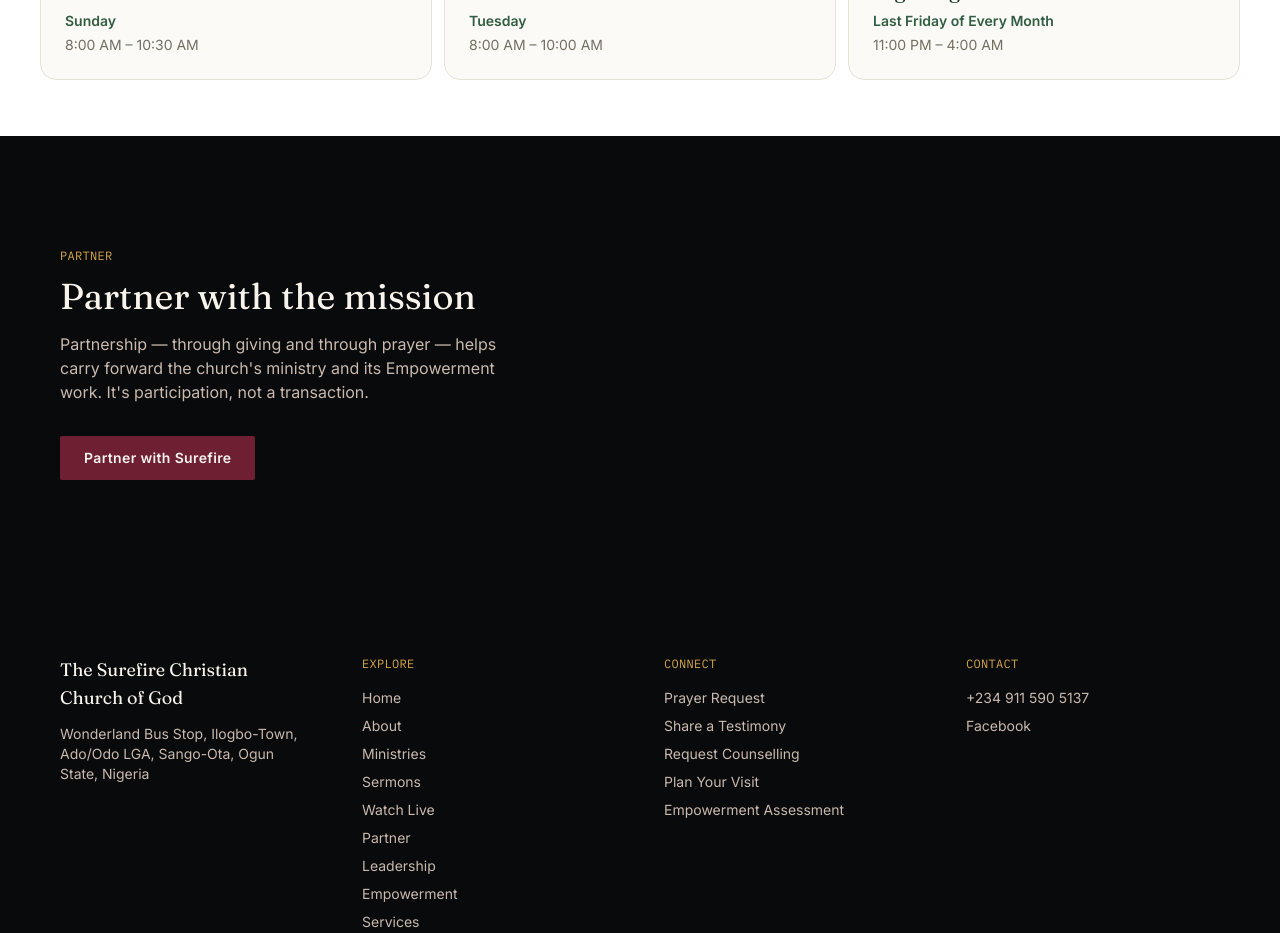
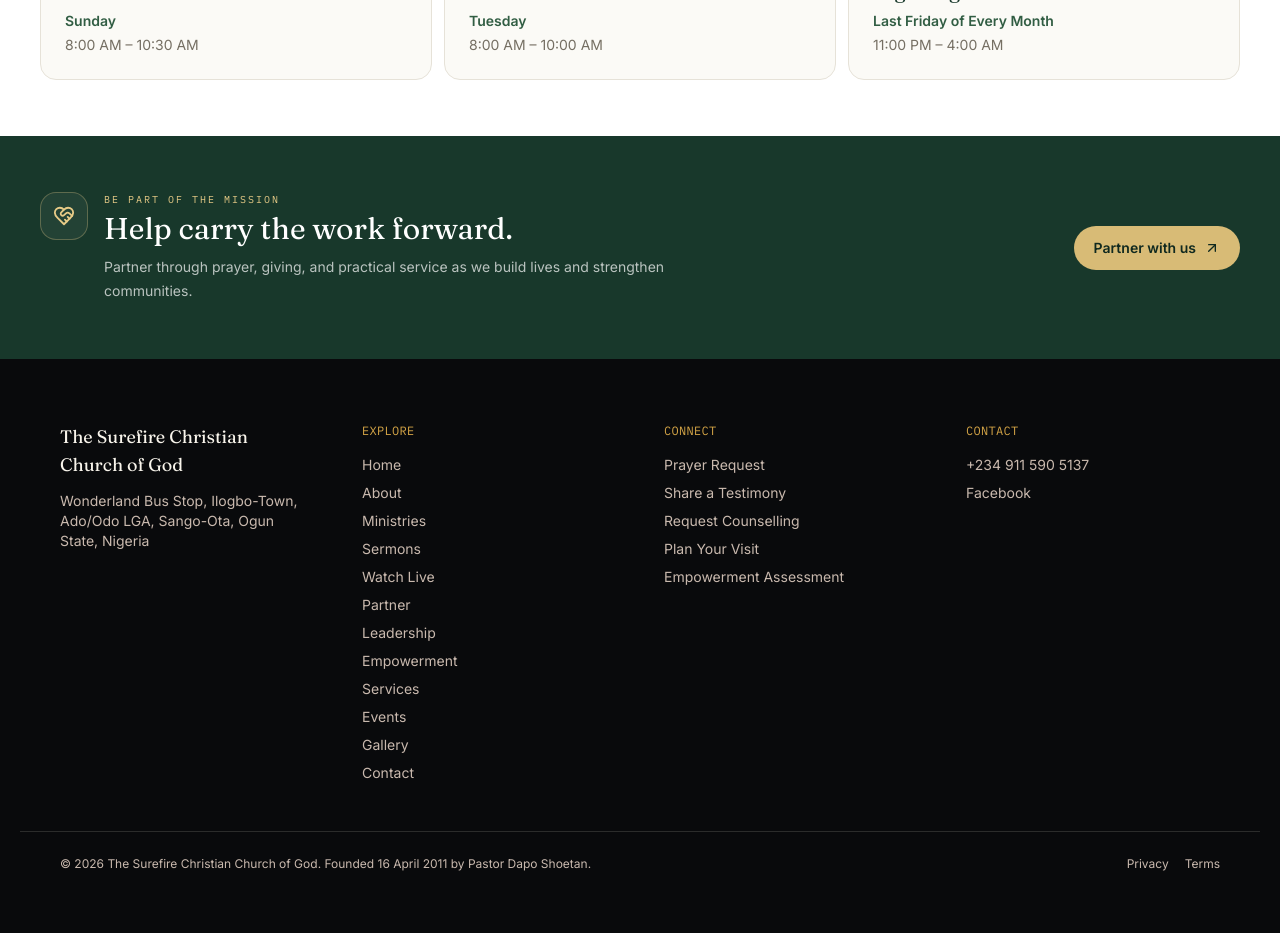
Before and after one commit to taiwoatlas/surefire-next, a Next.js app: page / in a window 1280 px wide. Shown: the part 1640-2573 px from the top of the page. Built offline with nearby package versions, Linux system fonts and the light colour scheme; no server answers.

Commit message:
Redesign home experience with compact premium layout

```diff
--- a/components/home/PartnerFeature.tsx
+++ b/components/home/PartnerFeature.tsx
@@ -1,18 +1,23 @@
-import { Button } from "@/components/ui/Button";
+import Link from "next/link";
+import { ArrowUpRight, HeartHandshake } from "lucide-react";
 
 export function PartnerFeature() {
   return (
-    <section className="bg-ink py-20 text-paper md:py-28">
-      <div className="mx-auto max-w-[1240px] px-6 md:px-10">
-        <p className="font-mono text-xs uppercase tracking-wide text-gold">Partner</p>
-        <h2 className="mt-3 max-w-lg font-display text-3xl md:text-4xl">Partner with the mission</h2>
-        <p className="mt-4 max-w-md text-gray-onInk">
-          Partnership — through giving and through prayer — helps carry forward the church&apos;s ministry and its
-          Empowerment work. It&apos;s participation, not a transaction.
-        </p>
-        <Button href="/partner" variant="primary" className="mt-8">
-          Partner with Surefire
-        </Button>
+    <section className="bg-[#18382b] py-11 text-white sm:py-14">
+      <div className="mx-auto flex max-w-[1320px] flex-col gap-6 px-5 sm:px-8 md:flex-row md:items-center md:justify-between md:px-10">
+        <div className="flex items-start gap-4">
+          <span className="grid size-12 shrink-0 place-items-center rounded-2xl border border-[#e7cb87]/30 bg-white/5 text-[#e7cb87]">
+            <HeartHandshake size={22} aria-hidden="true" />
+          </span>
+          <div>
+            <p className="font-mono text-[10px] uppercase tracking-[.2em] text-[#e7cb87]">Be part of the mission</p>
+            <h2 className="mt-1 font-display text-2xl sm:text-3xl">Help carry the work forward.</h2>
+            <p className="mt-2 max-w-xl text-sm leading-6 text-white/70">Partner through prayer, giving, and practical service as we build lives and strengthen communities.</p>
+          </div>
+        </div>
+        <Link href="/partner" className="inline-flex min-h-11 shrink-0 items-center justify-center gap-2 self-start rounded-full bg-[#d8bb76] px-5 text-sm font-semibold text-[#10291f] transition hover:bg-[#ecd9a7] md:self-center">
+          Partner with us <ArrowUpRight size={16} aria-hidden="true" />
+        </Link>
       </div>
     </section>
   );
```
